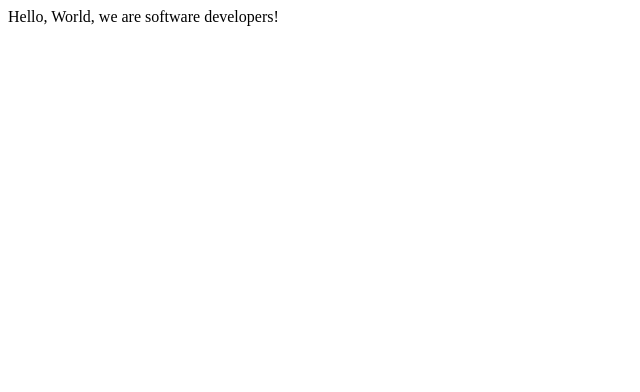
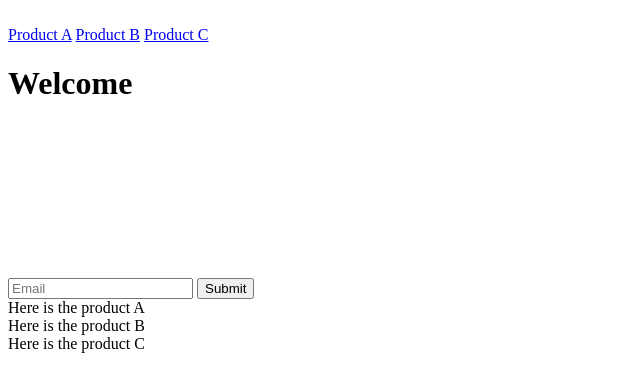
Before and after one commit to joshmarto/microverseProjectHelloWorld1, a plain HTML site: page Index.html in a window 1280 px wide. Shown: the whole page, without its empty margins (0-640 px from the left). Drawn offline with Linux system fonts and the light colour scheme.

Commit message:
Landing Page

```diff
--- a/Index.html
+++ b/Index.html
@@ -7,6 +7,28 @@
     <meta name="viewport" content="width=device-width, initial-scale=1.0">
 </head>
 <body>
-    Hello, World, we are software developers!
+	<header id="header">
+		<img src="" id="header-img">
+		<nav id="nav-bar">
+			<a class="nav-link" href="#A">Product A</a>
+			<a class="nav-link" href="#B">Product B</a>
+			<a class="nav-link" href="#C">Product C</a>
+		</nav>
+	</header>
+    <h1>Welcome</h1>
+    <video id="video"></video>
+    <form id="form">
+    	<input type="email" name="email" placeholder="Email">
+    	<input type="button" name="submit" value="Submit">
+    </form>
+    <div id="A">
+    	Here is the product A
+    </div>
+    <div id="B">
+    	Here is the product B
+    </div>
+    <div id="C">
+    	Here is the product C
+    </div>
 </body>
 </html>
```
